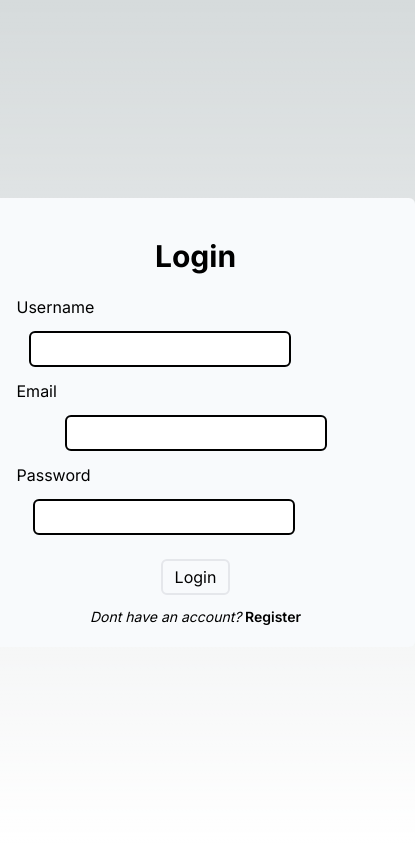
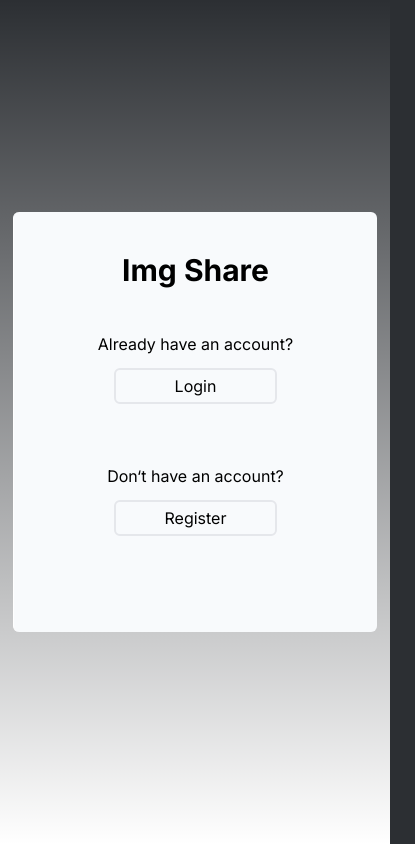
Before and after one commit to rishabh-j-23/img-share-client, a Next.js app: page / in a window 390 px wide. Shown: the whole page, 415 px wide, since content can reach past the window. Built offline with nearby package versions, Linux system fonts and the light colour scheme.

Commit message:
responsive page and bug fix

```diff
--- a/app/(auth)/login/page.tsx
+++ b/app/(auth)/login/page.tsx
@@ -9,7 +9,7 @@ const Login = () => {
     return (
 
         <div className='h-screen flex items-center justify-center '>
-            <div className='border-solid border-white  bg-slate-50 border-l rounded-md'>
+            <div className='border-solid border-white  bg-slate-50 border-l rounded-md m-[3%] w-2/5'>
                 <LoginForm />
             </div>
         </div>
--- a/app/(auth)/register/page.tsx
+++ b/app/(auth)/register/page.tsx
@@ -9,7 +9,7 @@ const Register = () => {
 
     return (
         <div className='h-screen flex items-center justify-center '>
-            <div className='border-solid border-white  bg-slate-50 border-l rounded-md'>
+            <div className='border-solid border-white  bg-slate-50 border-l rounded-md m-[3%] w-2/5'>
                 <RegisterForm />
             </div>
         </div>
--- a/app/globals.css
+++ b/app/globals.css
@@ -12,7 +12,7 @@
   :root {
     --foreground-rgb: 255, 255, 255;
     --background-start-rgb: 0, 0, 0;
-    --background-end-rgb: 0, 0, 0;
+    --background-end-rgb: 44, 47, 51;
   }
 }
 
@@ -24,6 +24,7 @@ body {
       rgb(var(--background-end-rgb))
     )
     rgb(var(--background-start-rgb));
+    background-color: rgb(44, 47, 51);
 }
 
 .sibebar-li-style {
--- a/app/page.tsx
+++ b/app/page.tsx
@@ -2,14 +2,44 @@
 
 import { useState } from 'react';
 import LoginForm from '@/components/LoginForm';
+import { useRouter } from 'next/navigation';
+import RegisterForm from '@/components/RegisterForm';
 
 const Authpage = () => {
     const [isLoggedIn, setIsLoggedIn] = useState(false);
-
+    const router = useRouter();
     return (
-        <div className='h-screen flex items-center justify-center '>
-            <div className='border-solid border-white  bg-slate-50 border-l rounded-md'>
-                <LoginForm />
+        <div className='h-screen flex items-center justify-center mx-[3%]'>
+            <div className='border-solid border-white  bg-slate-50 border-l rounded-md text-black text-center p-10 '>
+                <div className='text-3xl text-center font-bold'>
+                    <span>Img Share</span>
+                </div>
+                <div className=' p-5'>
+                    <div className='p-6 flex flex-col'>
+                        <span>Already have an account?</span>
+                        <button
+                            onClick={() => router.push('login')}
+                            className='
+                                border-solid border-2 m-3 mx-4 rounded-md p-1 px-3
+                                hover:bg-blue-400 hover:font-bold
+                            '
+                        >
+                            Login
+                        </button>
+                    </div>
+                    <div className='p-6 flex flex-col'>
+                        <span>Don&lsquo;t have an account?</span>
+                        <button
+                            onClick={() => router.push('/register')}
+                            className='
+                                border-solid border-2 m-3 mx-4 rounded-md p-1 px-3
+                                hover:bg-blue-400 hover:font-bold
+                            '
+                        >
+                            Register
+                        </button>
+                    </div>
+                </div>
             </div>
         </div>
     );
--- a/app/uploadImage/page.tsx
+++ b/app/uploadImage/page.tsx
@@ -5,7 +5,7 @@ import Image from "next/image";
 import pic from '@/public/placeholder/placeholder-image.jpg'
 import axios from "axios";
 import { useRouter } from "next/navigation";
-import SideBar from "@/components/Sidebar";
+import SideBar from "@/components/navbar/Sidebar";
 
 const UploadImage = () => {
     const [image, setImage] = useState<string | undefined>('');
--- a/components/ImgBox.tsx
+++ b/components/ImgBox.tsx
@@ -11,7 +11,7 @@ const ImgBox: React.FC<ImgBoxProps> = ({
 }) => {
 
     return (
-        <div className="w-72 bg-gray-600 rounded-md flex flex-col items-center p-3 m-2 overflow-clip">
+        <div className="lg:w-72 bg-gray-600 rounded-md flex flex-col items-center p-3 m-0 my-2 overflow-clip lg:m-2">
 
             <div className="w-full h-full">
                 <Image
--- a/components/LoginForm.tsx
+++ b/components/LoginForm.tsx
@@ -3,6 +3,12 @@
 import axios from "axios";
 import { useRouter } from "next/navigation";
 import { useState } from "react";
+
+type LoginFormProps = {
+    username: string,
+    password: string,
+
+}
 
 const LoginForm = () => {
 
@@ -11,6 +17,7 @@ const LoginForm = () => {
     const [email, setEmail] = useState('');
     const [sessionToken, setSessionToken] = useState('');
     const [credError, setCredError] = useState(false);
+    const [loading, setLoading] = useState(false)
 
     const router = useRouter();
 
@@ -18,6 +25,9 @@ const LoginForm = () => {
         if (username === "" || password === '') {
             setCredError(true);
             return;
+        }
+        if(credError){
+            setCredError(false)
         }
         await axios.post(`${process.env.NEXT_PUBLIC_API_URL}/auth/login`, {
             username: username,
@@ -28,35 +38,61 @@ const LoginForm = () => {
                 setSessionToken(res.data['sessionToken']);
                 localStorage.setItem('sessionToken', res.data['sessionToken']);
                 router.push('/home');
-
             } else {
-                //TODO: push to error page
+                setCredError(true);
             }
         }).catch((err) => {
-            console.log("login error : ",err);
+            setCredError(true);
+            console.log("login error : ", err);
         });
+        setLoading(false);
     }
 
     return (
-        <div className="flex flex-col text-black px-10 py-5">
+        <div className="flex flex-col text-black px-10 py-5 m-[3%] items-center justify-center">
             <div className="text-center py-4 text-[30px] font-bold">
                 <h2>Login</h2>
             </div>
             {credError && <span className="text-center text-red-700 text-sm font-bold">Invalid Credentials</span>}
             <div >
                 <label htmlFor="username">Username</label>
-                <input type="text" id='username' className="border-black border-solid border-2 m-3 rounded-md p-1 px-3" onChange={(event) => { setUsername(event.target.value) }} />
+                <input type="text" id='username' className="border-black border-solid border-2 m-3 rounded-md p-1 px-3"
+                    onChange={(event) => {
+                        setCredError(false);
+                        setUsername(event.target.value)
+                    }}
+                />
             </div>
             <div>
-                <label htmlFor="email">Email</label>
-                <input type="email" name="email" id="email" className="border-black border-solid border-2 m-3 mx-12 rounded-md p-1 px-3" onChange={(event) => { setEmail(event.target.value) }} />
+                <label htmlFor="email" className="mr-9">Email</label>
+                <input type="email" name="email" id="email" className="border-black border-solid border-2 m-3 rounded-md p-1 px-3"
+                    onChange={(event) => {
+                        setCredError(false);
+                        setEmail(event.target.value)
+                    }}
+                />
             </div>
             <div>
                 <label htmlFor="password">Password</label>
-                <input type="password" name="password" id="password" className="border-black border-solid border-2 m-3 mx-4 rounded-md p-1 px-3" onChange={(event) => { setPassword(event.target.value) }} />
+                <input type="password" name="password" id="password" className="border-black border-solid border-2 m-3 mx-4 rounded-md p-1 px-3"
+                    onChange={(event) => {
+                        setCredError(false);
+                        setPassword(event.target.value)
+                    }}
+                />
             </div>
             <div className="justify-center items-center flex">
-                <button className="border-solid border-2 m-3 mx-4 rounded-md p-1 px-3" onClick={handleLogin}>Login</button>
+                <button className="border-solid border-2 m-3 mx-4 rounded-md p-1 px-3 hover:bg-blue-500"
+                    onClick={() => {
+                        setLoading(true);
+                        handleLogin();
+                    }}
+                >
+                    Login
+                </button>
+            </div>
+            <div className="text-center">
+                {loading && ( !credError && <span className="text-green-400">Logging you in</span>)}
             </div>
             <div className="text-sm text-center italic ">
                 Dont have an account?
--- a/components/RegisterForm.tsx
+++ b/components/RegisterForm.tsx
@@ -10,6 +10,7 @@ const RegisterForm = () => {
     const [password, setPassword] = useState('');
     const [email, setEmail] = useState('');
     const [credError, setCredError] = useState(false);
+    const [loading, setLoading] = useState(false)
 
     const router = useRouter();
 
@@ -18,37 +19,71 @@ const RegisterForm = () => {
             setCredError(true);
             return;
         }
+
+        if (credError) {
+            setCredError(false)
+        }
         await axios.post(`${process.env.NEXT_PUBLIC_API_URL}/auth/register`, {
             username: username,
             email: email,
             password: password
         }).then(res => {
-            router.push('/login');
+            if (res.status == 200) {
+                router.push('/login');
+            } else {
+                setCredError(true);
+            }
         }).catch((err) => {
-            console.log(err);
+            setCredError(true);
+            console.log("registration error : ", err);
         });
+        setLoading(false);
     }
 
     return (
-        <div className="flex flex-col text-black px-10 py-5">
+        <div className="flex flex-col text-black px-10 py-5 m-[3%] items-center justify-center">
             <div className="text-center py-4 text-[30px] font-bold">
                 <h2>Register</h2>
             </div>
             {credError && <span className="text-center text-red-700 text-sm font-bold">Invalid Credentials</span>}
             <div >
                 <label htmlFor="username">Username</label>
-                <input type="text" id='username' className="border-black border-solid border-2 m-3 rounded-md p-1 px-3" onChange={(event) => { setUsername(event.target.value) }} />
+                <input type="text" id='username' className="border-black border-solid border-2 m-3 rounded-md p-1 px-3"
+                    onChange={(event) => {
+                        setCredError(false);
+                        setUsername(event.target.value)
+                    }}
+                />
             </div>
             <div>
-                <label htmlFor="email">Email</label>
-                <input type="email" name="email" id="email" className="border-black border-solid border-2 m-3 mx-12 rounded-md p-1 px-3" onChange={(event) => { setEmail(event.target.value) }} />
-            </div>
+                <label htmlFor="email" className="mr-9">Email</label>
+                <input type="email" name="email" id="email" className="border-black border-solid border-2 m-3 rounded-md p-1 px-3"
+                    onChange={(event) => {
+                        setCredError(false);
+                        setEmail(event.target.value)
+                    }}
+                />            </div>
             <div>
                 <label htmlFor="password">Password</label>
-                <input type="password" name="password" id="password" className="border-black border-solid border-2 m-3 mx-4 rounded-md p-1 px-3" onChange={(event) => { setPassword(event.target.value) }} />
+                <input type="password" name="password" id="password" className="border-black border-solid border-2 m-3 mx-4 rounded-md p-1 px-3"
+                    onChange={(event) => {
+                        setCredError(false);
+                        setPassword(event.target.value)
+                    }}
+                />
             </div>
             <div className="justify-center items-center flex">
-                <button className="border-solid border-2 m-3 mx-4 rounded-md p-1 px-3" onClick={handleRegister}>Register</button>
+                <button className="border-solid border-2 m-3 mx-4 rounded-md p-1 px-3 hover:bg-blue-500"
+                    onClick={() => {
+                        setLoading(true);
+                        handleRegister();
+                    }}
+                >
+                    Register
+                </button>
+            </div>
+            <div className="text-center">
+                {loading && ( !credError && <span className="text-green-400">Registering you</span>)}
             </div>
             <div className="text-sm text-center italic ">
                 Already have an account?
--- a/components/Sidebar.tsx
+++ b/components/navbar/Sidebar.tsx
@@ -1,5 +1,5 @@
 import { useCallback, useEffect, useState } from "react";
-import Avatar from "./Avatar";
+import Avatar from "../Avatar";
 import axios from "axios";
 import { useRouter } from "next/navigation";
 
@@ -65,7 +65,7 @@ const SideBar: React.FC<SideBarProps> = ({
                 </ul>
             </div>
             <div>
-                <Avatar username={username} email={email} logoutBtn={true}/>
+                <Avatar username={username} email={email} logoutBtn={true} />
             </div>
 
         </div>
--- a/next.config.js
+++ b/next.config.js
@@ -1,9 +1,9 @@
 /** @type {import('next').NextConfig} */
+var ENVIROMENT = 'PROD';
 const nextConfig = {
     env: {
-        NEXT_PUBLIC_API_URL: process.env.NEXT_PUBLIC_API_URL
+        NEXT_PUBLIC_API_URL: ENVIROMENT == 'DEV' ? 'http://localhost:8080' : process.env.NEXT_PUBLIC_API_URL
     }
 }
 
-
 module.exports = nextConfig
```
Also changed, not shown: app/(homepage)/home/page.tsx (+15 -8 lines), components/navbar/MobileNavBar.tsx (added, +30 -0 lines).
